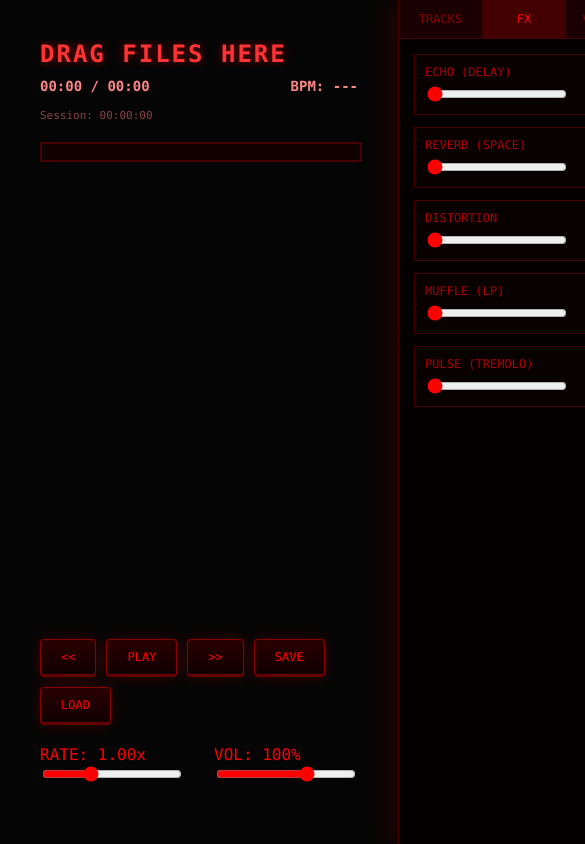
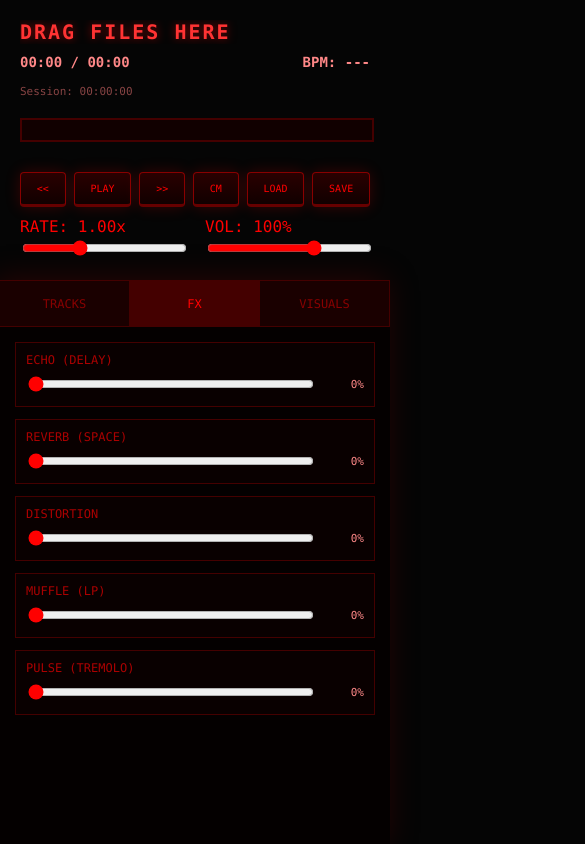
Before and after one commit to shanewixx/milkplayer, a plain HTML site: page index.html in a window 390 px wide. Shown: the top 844 px of the page, 585 px wide, since content can reach past the window. Drawn offline with Linux system fonts and the light colour scheme; a web font is replaced by a local one.

Commit message:
Enhance responsive design and UI adjustments
Added viewport meta tag for responsive design and adjusted styles for better layout and usability.

```diff
--- a/index.html
+++ b/index.html
@@ -2,6 +2,7 @@
 <html lang="en">
 <head>
     <meta charset="UTF-8">
+    <meta name="viewport" content="width=device-width, initial-scale=1.0, maximum-scale=1.0, user-scalable=no">
     <title>Milky Player</title>
     <style>
         @font-face {
@@ -13,98 +14,166 @@
             margin: 0; background-color: #050505; color: #ff0000;
             font-family: 'Retro Gaming', 'Consolas', monospace;
             overflow: hidden; user-select: none;
+            -webkit-tap-highlight-color: transparent;
         }
         #ui-layer {
             position: absolute; top: 0; left: 0; width: 100%; height: 100%;
             display: flex; pointer-events: none;
+            flex-direction: row;
+            transition: all 0.3s ease;
         }
         #left-panel {
-            flex: 1; padding: 40px; display: flex; flex-direction: column;
-            pointer-events: auto; z-index: 10;
+            flex: 1;
+            padding: 2rem;
+            display: flex;
+            flex-direction: column;
+            pointer-events: auto;
+            z-index: 10;
+            min-width: 0;
         }
         h1 {
-            font-size: 24px; color: #ff3333; text-shadow: 0 0 10px rgba(255, 0, 0, 0.5);
-            letter-spacing: 2px; margin: 0 0 10px 0; overflow: hidden; white-space: nowrap; text-overflow: ellipsis;
+            font-size: clamp(18px, 4vw, 32px);
+            color: #ff3333; text-shadow: 0 0 10px rgba(255, 0, 0, 0.5);
+            letter-spacing: 2px; margin: 0 0 10px 0;
+            overflow: hidden; white-space: nowrap; text-overflow: ellipsis;
         }
         .stat-text { font-size: 14px; color: #ff8888; font-weight: bold; margin-bottom: 5px; }
         .sub-stat { font-size: 11px; color: #884444; margin-bottom: 20px; }
+
         #progress-container {
-            width: 100%; height: 16px; background: #110000; border: 2px solid #440000;
-            cursor: pointer; margin-bottom: 40px; position: relative;
+            width: 100%; height: 20px;
+            background: #110000; border: 2px solid #440000;
+            cursor: pointer; margin-bottom: 20px; position: relative;
+            touch-action: none;
         }
         #progress-fill {
             height: 100%; width: 0%; background: #ff0000;
             box-shadow: 0 0 10px #ff0000; transition: width 0.1s linear;
         }
-        .btn-row { display: flex; gap: 10px; margin-bottom: 20px; flex-wrap: wrap; }
+
+        .gui-controls {
+            margin-top: auto;
+            display: flex; flex-direction: column; gap: 15px;
+            transition: opacity 0.5s;
+        }
+
+        .btn-row {
+            display: flex; gap: 10px; flex-wrap: wrap;
+            justify-content: flex-start;
+        }
         button {
             background: linear-gradient(to bottom, #2a0000, #110000);
             color: #ff0000; border: 1px solid #880000; border-bottom: 3px solid #660000;
-            padding: 10px 20px; font-family: inherit; font-size: 12px; cursor: pointer;
+            padding: 12px 24px;
+            font-family: inherit; font-size: 12px; cursor: pointer;
             border-radius: 4px; box-shadow: 0 0 15px rgba(255,0,0,0.2); transition: all 0.1s;
             text-transform: uppercase;
+            flex-grow: 1;
+            max-width: 120px;
         }
         button:hover { background: #440000; color: white; border-color: #ff3333; }
         button:active { transform: translateY(2px); border-bottom: 1px solid #660000; }
-        .slider-row { display: flex; gap: 30px; margin-bottom: 20px; }
-        .slider-group { display: flex; flex-direction: column; align-items: flex-start; }
-        input[type=range] { accent-color: #ff0000; cursor: pointer; width: 140px; }
+
+        .slider-row { display: flex; gap: 20px; flex-wrap: wrap; }
+        .slider-group { display: flex; flex-direction: column; align-items: flex-start; flex: 1; min-width: 120px;}
+        input[type=range] { accent-color: #ff0000; cursor: pointer; width: 100%; height: 20px; }
+
         #right-panel {
-            width: 350px; background: rgba(5, 0, 0, 0.95);
+            width: 350px;
+            background: rgba(5, 0, 0, 0.95);
             border-left: 1px solid #440000;
             box-shadow: -5px 0 30px rgba(100, 0, 0, 0.4);
             display: flex; flex-direction: column; pointer-events: auto;
             backdrop-filter: blur(10px);
+            transition: transform 0.5s ease, opacity 0.5s ease;
         }
-        .tabs { display: flex; background: #1a0000; border-bottom: 1px solid #440000; }
+
+        .tabs { display: flex; background: #1a0000; border-bottom: 1px solid #440000; min-height: 45px; }
         .tab {
-            flex: 1; padding: 12px; text-align: center; cursor: pointer;
-            border-right: 1px solid #440000; color: #880000; font-size: 12px;
+            flex: 1; padding: 0; display: flex; align-items: center; justify-content: center;
+            cursor: pointer; border-right: 1px solid #440000; color: #880000; font-size: 12px;
         }
         .tab.active { background: #440000; color: #ff0000; }
         .tab-content { padding: 15px; flex: 1; overflow-y: auto; display: none; }
         .tab-content.active { display: block; }
+
         #search-bar {
             width: 100%; background: #0a0000; border: 1px solid #660000;
-            color: #ff0000; padding: 8px; font-family: inherit; margin-bottom: 10px;
-            box-sizing: border-box;
+            color: #ff0000; padding: 10px; font-family: inherit; margin-bottom: 10px;
+            box-sizing: border-box; font-size: 14px;
         }
         #playlist-list { list-style: none; padding: 0; margin: 0; }
         #playlist-list li {
-            padding: 10px; border-bottom: 1px solid #220000; font-size: 12px; cursor: pointer;
+            padding: 12px; border-bottom: 1px solid #220000; font-size: 13px; cursor: pointer;
             color: #cc0000; white-space: nowrap; overflow: hidden; text-overflow: ellipsis;
         }
         #playlist-list li:hover { background: rgba(50, 0, 0, 0.5); }
         #playlist-list li.active { background: rgba(255, 0, 0, 0.2); border-left: 3px solid red; color: #ff8888; }
+
         .fx-group { border: 1px solid #440000; padding: 10px; margin-bottom: 12px; background: rgba(20,0,0,0.3); }
         .fx-title { color: #aa0000; margin-bottom: 5px; font-size: 12px; }
         .fx-control { display: flex; align-items: center; gap: 10px; }
         .fx-val { width: 45px; text-align: right; color: #ff8888; font-size: 11px; }
+
         canvas { position: absolute; top: 0; left: 0; z-index: 0; }
         #file-input { display: none; }
+
+        #exit-zen-btn {
+            position: fixed; top: 20px; right: 20px; z-index: 1000;
+            display: none; background: rgba(0,0,0,0.6);
+            border: 1px solid #ff3333; color: #ff3333;
+            padding: 10px 20px; border-radius: 4px; cursor: pointer;
+            font-family: inherit; backdrop-filter: blur(5px);
+            pointer-events: auto;
+        }
+
+        @media (max-width: 800px) {
+            #ui-layer { flex-direction: column; }
+            #left-panel { flex: 0 0 auto; padding: 20px; max-height: 40vh; }
+            #right-panel {
+                width: 100%; flex: 1; border-left: none; border-top: 1px solid #440000;
+            }
+            .gui-controls { margin-top: 10px; gap: 10px; }
+            .btn-row { justify-content: space-between; gap: 8px; }
+            button { padding: 10px; font-size: 10px; max-width: none; }
+            h1 { font-size: 20px; }
+        }
+
+        body.clear-mode #right-panel { display: none !important; }
+        body.clear-mode .gui-controls { opacity: 0; pointer-events: none; }
+        body.clear-mode #time-display { opacity: 0; }
+        body.clear-mode #exit-zen-btn { display: block; }
+
     </style>
 </head>
 <body>
     <canvas id="visCanvas"></canvas>
+
+    <button id="exit-zen-btn" onclick="toggleZen()">Exit clear mode</button>
+
     <div id="ui-layer">
         <div id="left-panel">
             <h1 id="track-title">DRAG FILES HERE</h1>
+
             <div style="display: flex; justify-content: space-between; margin-bottom: 10px;">
                 <div class="stat-text" id="time-display">00:00 / 00:00</div>
                 <div class="stat-text" id="bpm-display">BPM: ---</div>
             </div>
+
             <div class="sub-stat" id="total-stats">Session: 00:00:00</div>
+
             <div id="progress-container" onclick="seekAudio(event)">
                 <div id="progress-fill"></div>
             </div>
-            <div style="margin-top: auto;">
+
+            <div class="gui-controls">
                 <div class="btn-row">
                     <button onclick="playPrev()">&lt;&lt;</button>
                     <button id="btn-play" onclick="togglePlay()">PLAY</button>
                     <button onclick="playNext()">&gt;&gt;</button>
+                    <button onclick="toggleZen()">CM</button> <input type="file" id="file-input" accept="audio/*" multiple>
+                    <button onclick="document.getElementById('file-input').click()">LOAD</button>
                     <button onclick="saveCheck()">SAVE</button>
-                    <input type="file" id="file-input" accept="audio/*" multiple>
-                    <button onclick="document.getElementById('file-input').click()">LOAD</button>
                 </div>
                 <div class="slider-row">
                     <div class="slider-group">
@@ -118,6 +187,7 @@
                 </div>
             </div>
         </div>
+
         <div id="right-panel">
             <div class="tabs">
                 <div class="tab" onclick="openTab('playlist')">TRACKS</div>
@@ -128,8 +198,7 @@
                 <input type="text" id="search-bar" placeholder="SEARCH..." onkeyup="filterPlaylist()">
                 <ul id="playlist-list"></ul>
             </div>
-            <div id="tab-fx" class="tab-content active">
-            </div>
+            <div id="tab-fx" class="tab-content active"></div>
             <div id="tab-vis" class="tab-content">
                 <div class="fx-group">
                     <div class="fx-title">MODE</div>
@@ -147,6 +216,7 @@
             </div>
         </div>
     </div>
+
     <script>
         const canvas = document.getElementById('visCanvas');
         const ctx = canvas.getContext('2d');
@@ -166,6 +236,16 @@
         let particles = [], mouseParticles = [];
         let sessionStart = Date.now();
         let lastBeat = 0;
+
+        function toggleZen() {
+            document.body.classList.toggle('clear-mode');
+        }
+
+        document.addEventListener('keydown', (e) => {
+            if (e.key === "Control") {
+                toggleZen();
+            }
+        });
 
         function initAudio() {
             if (audioCtx) return;
@@ -363,6 +443,7 @@
                     li.innerText = file.name;
                     if (idx === currentTrackIndex) li.className = 'active';
                     li.ondblclick = () => loadTrack(idx);
+                    li.ontouchstart = () => loadTrack(idx);
                     list.appendChild(li);
                 }
             });
@@ -408,7 +489,8 @@
         function resize() {
             width = canvas.width = window.innerWidth;
             height = canvas.height = window.innerHeight;
-            cx = (width - 350) / 2; cy = height / 2;
+            cx = window.innerWidth / 2;
+            cy = height / 2;
         }
         window.addEventListener('resize', resize);
         resize();
@@ -454,6 +536,12 @@
                 mouseParticles.push(new Particle(true, e.clientX, e.clientY));
             }
         });
+        document.addEventListener('touchmove', e => {
+            if (document.getElementById('chk-mouse').checked) {
+                const t = e.touches[0];
+                mouseParticles.push(new Particle(true, t.clientX, t.clientY));
+            }
+        });
 
         function render() {
             requestAnimationFrame(render);
@@ -486,12 +574,12 @@
             const mode = document.getElementById('vis-mode').value;
             if (mode === "Linear Bars") {
                 const count = 100;
-                const barW = (width-400)/count;
+                const barW = (width - (width*0.1)) / count;
                 for(let i=0; i<count; i++) {
                     const v = dataArray[i*2];
                     const h = (v/255) * (height*0.6);
                     ctx.fillStyle = `rgba(${v+50}, 0, 0, 0.9)`;
-                    ctx.fillRect(50 + i*barW, height-h-50, barW-1, h);
+                    ctx.fillRect((width*0.05) + i*barW, height-h-50, barW-1, h);
                 }
             }
             else if (mode === "Circular Wave") {
@@ -516,7 +604,7 @@
                 ctx.shadowBlur = 20;
                 ctx.shadowColor = "#ff0000";
                 ctx.beginPath();
-                const sliceW = (width - 350) / waveArray.length;
+                const sliceW = width / waveArray.length;
                 let x = 0;
                 for(let i = 0; i < waveArray.length; i+=4) {
                     const v = waveArray[i];
```
